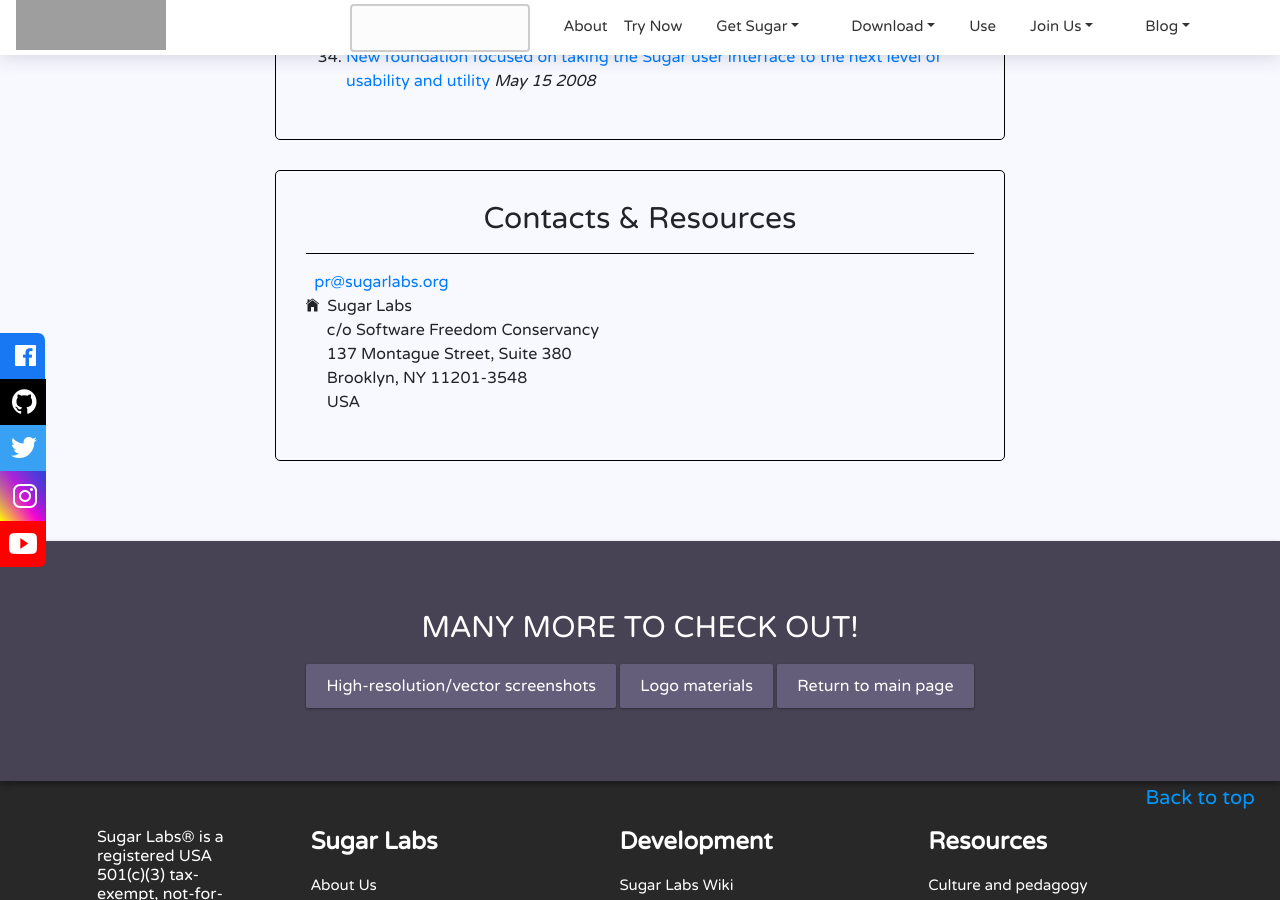
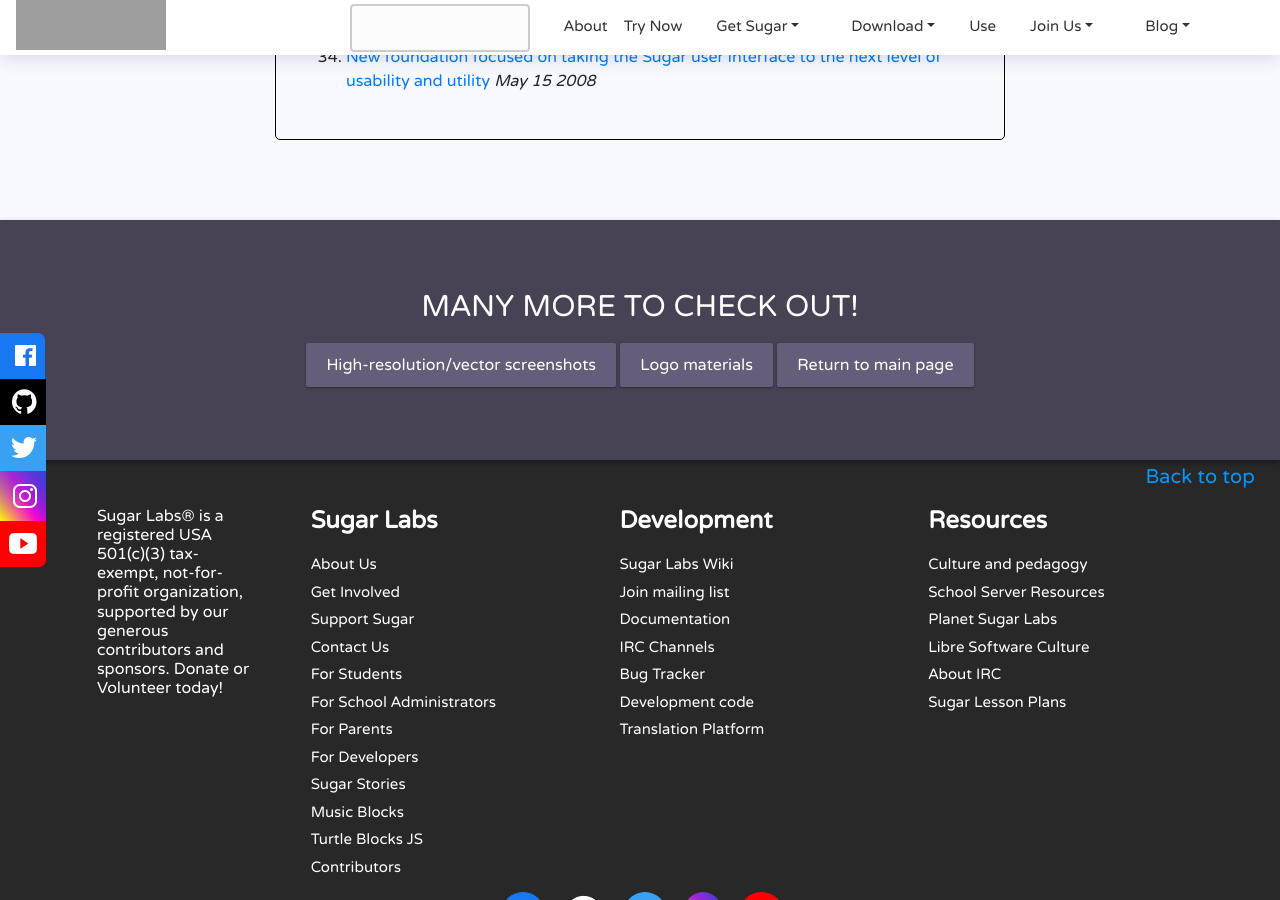
Before and after one commit to sugarlabs/www, a Jekyll site: the page built from press.html, in a window 1280 px wide and 900 px high, scrolled down 2016 px. Built offline with Jekyll 4.4.1, drawn with Linux system fonts in a browser that asks for light colours; grey boxes are pictures that could not be loaded.

Commit message:
Drop references to conservancy

```diff
--- a/about-us.html
+++ b/about-us.html
@@ -35,7 +35,7 @@
                 <div class="row justify-content-center">
                     <div class="col-md-8 col-md-push-2" >
                         <h2>MISSION</h2>
-                        <p class="customFontSize"><a href="https://wiki.sugarlabs.org/go/Trademark" class="hrefCustomColor">Sugar Labs®</a> is a volunteer-driven member project of <a href="https://sfconservancy.org/" class="hrefCustomColor">Software Freedom Conservancy</a>, a nonprofit corporation. Originally part of the One Laptop Per Child project, Sugar Labs coordinates <a href="https://wiki.sugarlabs.org/go/Sugar_Labs/Getting_Involved" class="hrefCustomColor">volunteers</a> around the world who are passionate about providing educational opportunities to children through the Sugar Learning Platform. Sugar Labs® is supported by donations and is seeking <a href="https://wiki.sugarlabs.org/go/Sugar_Labs/Donate" class="hrefCustomColor">funding</a> to accelerate development.</p>
+                        <p class="customFontSize"><a href="https://wiki.sugarlabs.org/go/Trademark" class="hrefCustomColor">Sugar Labs®</a> is a volunteer-driven member project of a nonprofit corporation. Originally part of the One Laptop Per Child project, Sugar Labs coordinates <a href="https://wiki.sugarlabs.org/go/Sugar_Labs/Getting_Involved" class="hrefCustomColor">volunteers</a> around the world who are passionate about providing educational opportunities to children through the Sugar Learning Platform. Sugar Labs® is supported by donations and is seeking <a href="https://wiki.sugarlabs.org/go/Sugar_Labs/Donate" class="hrefCustomColor">funding</a> to accelerate development.</p>
                     </div>
                 </div>
             </div>
--- a/index.html
+++ b/index.html
@@ -454,7 +454,7 @@
                     <div class="col-md-8 col-md-push-2" >
                         <div class="section-title text-center">
                             <h2>About Us</h2>
-                            <p class="customParagraphStyle">At Sugar Labs, we make a collection of tools that learners use to explore, discover, create, and reflect. We are non-profit and led by volunteers. We distribute these tools freely and encourage our users to appropriate them, taking ownership and responsibility for their learning. Sugar Labs, a volunteer-driven, non-profit organization, had its origins in the One Laptop per Child project and is now a member project of the <a href="https://sfconservancy.org" class="hrefCustomColor">Software Freedom Conservancy</a>. The mission of Sugar Labs is to support the Sugar community of users and developers and establish regional, autonomous “Sugar Labs” around the world to help learners “learn how to learn” by tailoring Sugar to local languages and curricula.</p>
+                            <p class="customParagraphStyle">At Sugar Labs, we make a collection of tools that learners use to explore, discover, create, and reflect. We are non-profit and led by volunteers. We distribute these tools freely and encourage our users to appropriate them, taking ownership and responsibility for their learning. Sugar Labs, a volunteer-driven, non-profit organization, had its origins in the One Laptop per Child project. The mission of Sugar Labs is to support the Sugar community of users and developers and establish regional, autonomous “Sugar Labs” around the world to help learners “learn how to learn” by tailoring Sugar to local languages and curricula.</p>
                         </div>
                     </div>
                 </div>
--- a/press.html
+++ b/press.html
@@ -28,27 +28,6 @@
                         </div>
                     </div>
                 </div>
-                <div class="row justify-content-center">
-                    <div class="col-md-8 col-md-push-2">
-                        <div class="border-box customBox" >
-                            <h2 class="text-center" >Contacts & Resources</h2>
-                            <hr>
-                            <ul>
-                                <!--
-                                <li class="listFont"><i class="icon ion-ios-person"></i>&nbsp;&nbsp;&nbsp;Sean Daly</li>
-                                <li class="listFont"><i class="icon ion-ios-people"></i>&nbsp;&nbsp;Marketing Coordinator</li>
-                                <li class="listFont"><i class="icon ion-ios-telephone"></i>&nbsp;&nbsp;<a href="tel:+1-617-500-9610">+1 (617) 500-9610</a></li>
-                                -->
-                                <li class="listFont"><i class="icon ion-android-mail"></i>&nbsp;&nbsp;<a href="mailto:pr@sugarlabs.org">pr@sugarlabs.org</a></li>
-                                <li class="listFont"><address><i class="icon ion-ios-home"></i>&nbsp;&nbsp;Sugar Labs<br/>
-                                &nbsp;&nbsp;&nbsp;&nbsp;&nbsp;c/o Software Freedom Conservancy<br/>
-                                &nbsp;&nbsp;&nbsp;&nbsp;&nbsp;137 Montague Street, Suite 380<br/>
-                                &nbsp;&nbsp;&nbsp;&nbsp;&nbsp;Brooklyn, NY 11201-3548<br/>
-                                &nbsp;&nbsp;&nbsp;&nbsp;&nbsp;USA</address></li>
-                            </ul>
-                        </div>
-                    </div>
-                </div>
             </div>
         </div>
     </div>
```
Also changed, not shown: STRUCTURE.md (+0 -1 lines), profiles.md (+1 -1 lines).
